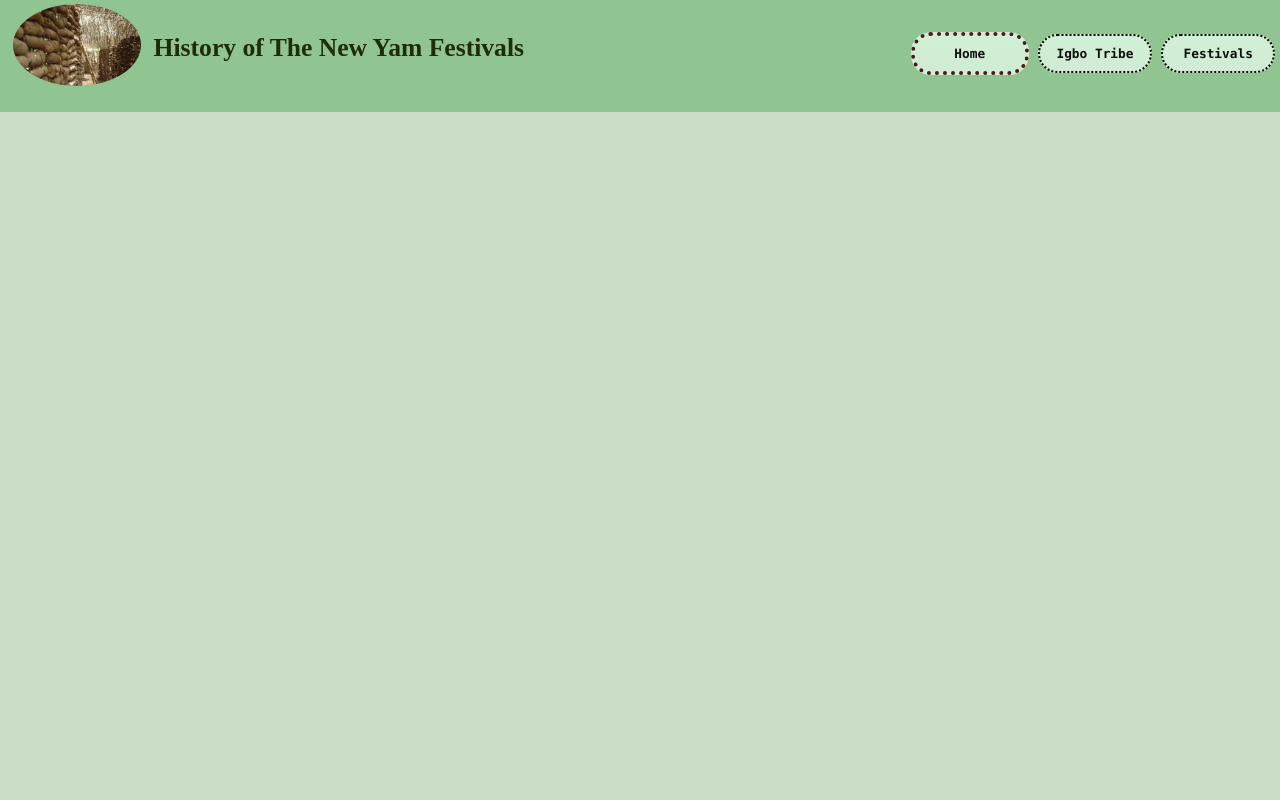
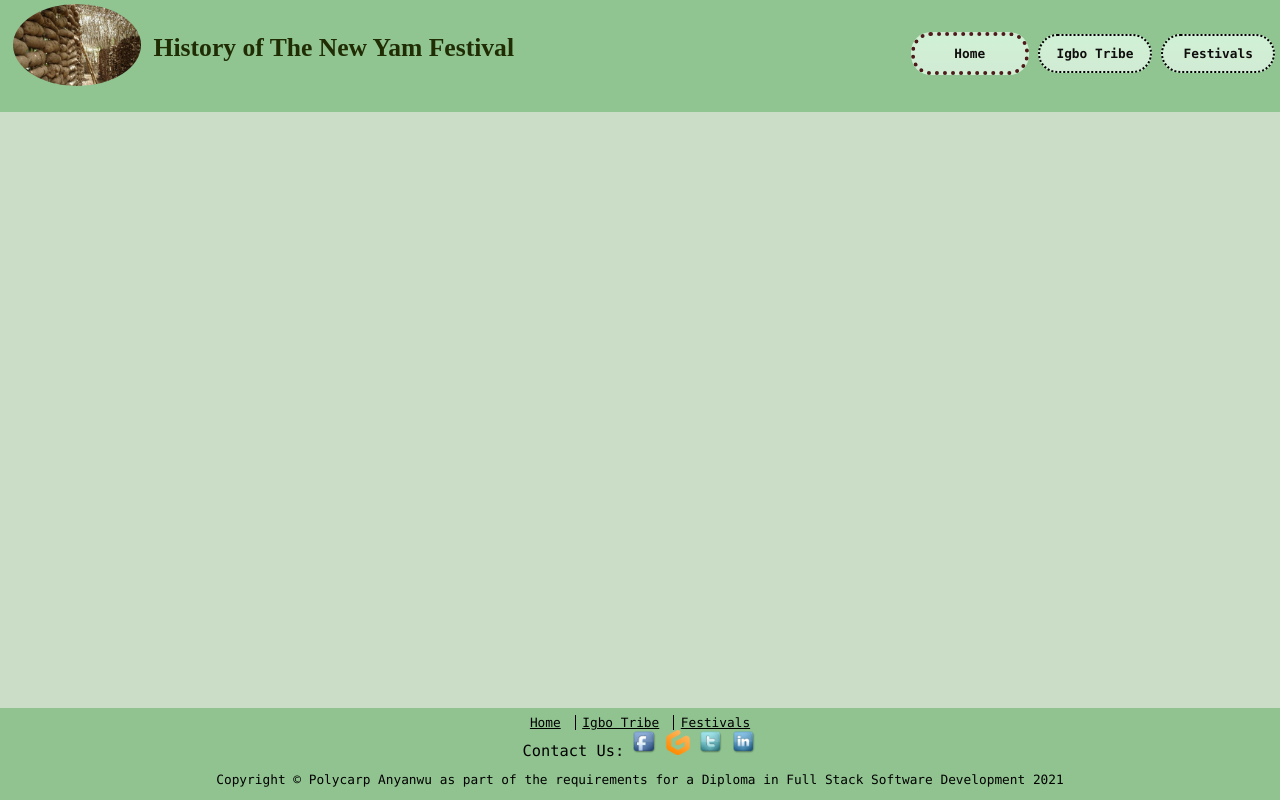
Before and after one commit to Polyanyanwu/first-template, a plain HTML site: page index.html in a window 1280 px wide. Drawn offline with Linux system fonts and the light colour scheme.

Commit message:
witth Footer

```diff
--- a/assets/css/style.css
+++ b/assets/css/style.css
@@ -65,3 +65,32 @@ body {
     /* width: 50vw; */
     margin: auto;
   }
+  footer {
+    background-color: #41a0466c;
+    padding-top: 0.5em;
+    text-align: center;
+    width: 100%;
+    position: fixed;
+    bottom: 0;
+    right: 0;
+    z-index: 2;
+    font-size: 1vw;
+  }
+  a {
+    color: black;
+  }
+  a:hover {
+    color: white;
+    /* background-color: black; */
+  }
+  .footer-link {
+    border-left: 1px solid;
+    padding-right: 0.5vw;
+    margin-left: 0.5vw;
+  }
+  .social-link-image {
+    width: 2vw;
+  }
+  .find-us {
+    font-size: 1.2vw;
+  }
--- a/index.html
+++ b/index.html
@@ -16,7 +16,7 @@
     <header>
       <div class="header-image">
         <img class="logo-image" src="assets/images/yam_stick.jpeg" alt="Yam Festival Logo">
-        <h1 class="logo-title">History of The New Yam Festivals</h1>
+        <h1 class="logo-title">History of The New Yam Festival</h1>
       </div>
       <div class="spacer1"></div>
     </header>
@@ -31,6 +31,49 @@
       <a href="festivals.html" class="nav-link">Festivals</a>
     </div>
     </nav>
+    <footer>
+      <div>
+        <span><a href="index.html">Home</a></span
+      >
+      <span class="footer-link"></span>
+        <a href="igbo-tribe.html">Igbo Tribe</a>
+      </span>
+      <span class="footer-link"></span>
+      <a href="festivals.html">Festivals</a>
+      </span>
 
+      </div>
+      <span class="find-us">Contact Us:</span>
+      <a
+        href="https://www.facebook.com/polycarp.anyanwu"
+        target="_blank"
+        rel="noopener"
+        aria-label="Check us out on Facebook)"
+        ><img src="assets/images/facebook.png" alt="Facebook" class = "social-link-image"></a
+      >
+      <a
+        href="https://github.com/Polyanyanwu"
+        target="_blank"
+        rel="noopener"
+        aria-label="Check us out on Github"
+        ><img src="assets/images/github.png" alt="Facebook" class = "social-link-image"></a
+      >
+      <a
+      href="https://www.twitter.com"
+      target="_blank"
+      rel="noopener"
+      aria-label="Check us out on Twitter"
+      ><img src="assets/images/twitter.png" alt="Twitter" class = "social-link-image"></a
+    >
+
+      <a
+        href="http://linkedin.com/in/polycarp-anyanwu-pmp-a4265a11"
+        target="_blank"
+        rel="noopener"
+        aria-label="Check us out on LinkedIn"><img src="assets/images/linkedin.png" alt="LinkedIn" class = "social-link-image">
+      </a>
+
+      <p>Copyright © Polycarp Anyanwu as part of the requirements for a Diploma in Full Stack Software Development 2021</p>
+    </footer>
   </body>
 </html>
```
Also changed, not shown: festivals.html (+43 -0 lines), igbo-tribe.html (+43 -0 lines), assets/images/facebook.png (added), assets/images/github.png (added), assets/images/linkedin.png (added), assets/images/twitter.png (added).
